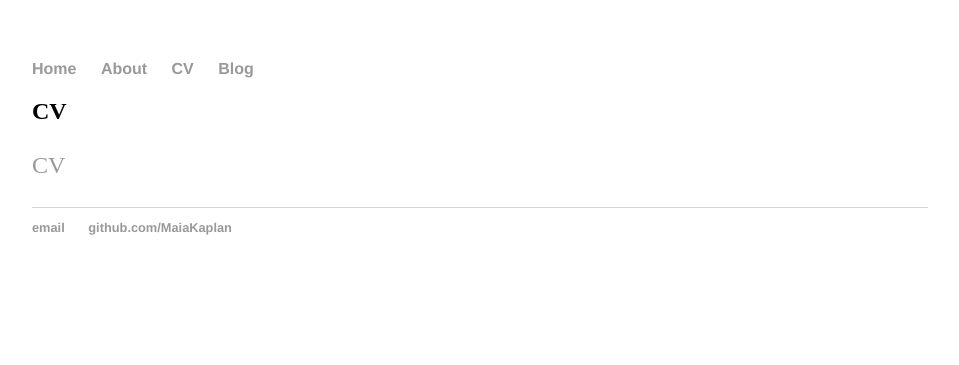
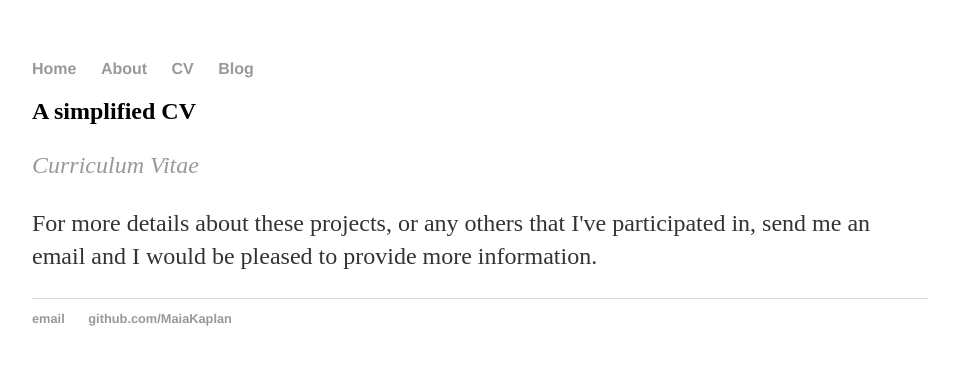
Before and after one commit to MaiaKaplan/MaiaKaplan.github.io, a Jekyll site: the page built from cv/index.html, in a window 1280 px wide. Shown: the top 365 px of the page, without its empty margins (160-1119 px from the left). Built offline with Jekyll 4.4.1, drawn with Linux system fonts in a browser that asks for light colours.

Commit message:
Update index.html
Added a little sentence to get in touch for more details.

```diff
--- a/cv/index.html
+++ b/cv/index.html
@@ -3,6 +3,7 @@ layout: default
 title: Bienvenue
 ---
 	<div class="blurb">
-	<h2>CV</h2>
- 	<p> <a href="/assests/MaiaKaplan-en">CV</a> </p>
+	<h2> A simplified CV </h2>
+		<p><a href="/assests/MaiaKaplan_CV.pdf">  <em> Curriculum Vitae </em> </a> </p>
+		<p> For more details about these projects, or any others that I've participated in, send me an email and I would be pleased to provide more information. </p>
 </div><!-- /.blurb -->
```
